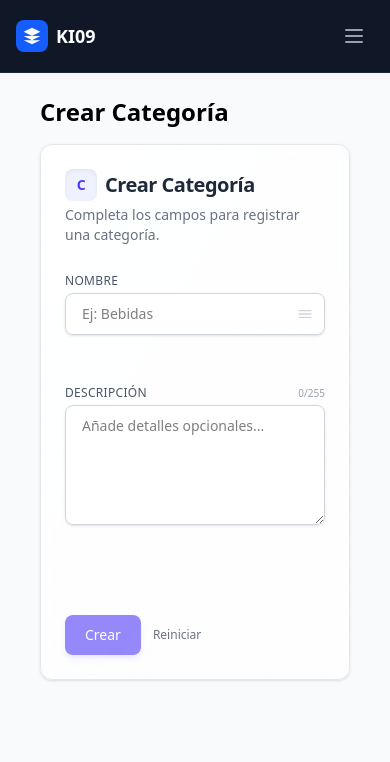
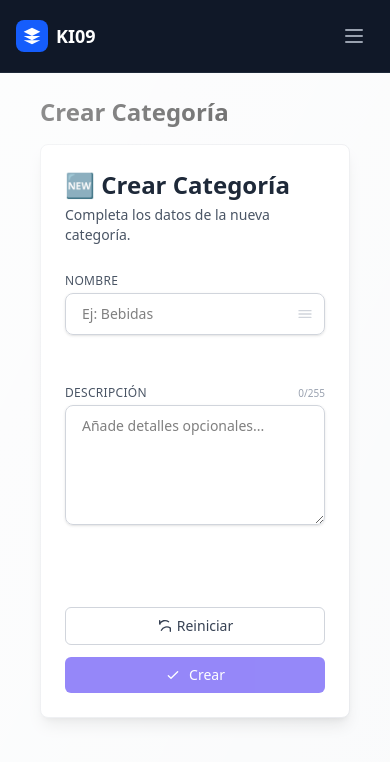
Before and after one commit to josuebushmaster/KI09-Frontend, a React (Vite) app: page /categorias/create in a window 390 px wide. Shown: the top 762 px of the page. Built offline with nearby package versions, Linux system fonts and the light colour scheme.

Commit message:
feat: mejorar la gestión del layout y la barra de navegación con estado colapsable y diseño responsivo

```diff
--- a/src/presentation/core/Layout.tsx
+++ b/src/presentation/core/Layout.tsx
@@ -8,6 +8,7 @@ interface LayoutProps {
 
 const Layout = ({ children }: LayoutProps) => {
   const [isMobile, setIsMobile] = useState(false);
+  const [isCollapsed, setIsCollapsed] = useState(false);
 
   useEffect(() => {
     const checkScreenSize = () => {
@@ -20,9 +21,9 @@ const Layout = ({ children }: LayoutProps) => {
   }, []);
 
   return (
-    <div className="min-h-screen bg-gray-50">
-      <Navbar />
-      <main className={`transition-all duration-300 ${isMobile ? 'ml-0' : 'ml-64'}`}>
+    <div className="min-h-screen bg-gray-50 flex">
+      <Navbar isCollapsed={isCollapsed} setIsCollapsed={setIsCollapsed} />
+      <main className={`flex-1 transition-all duration-300 ${isMobile ? 'ml-0' : (isCollapsed ? 'ml-16' : 'ml-64')}`}>
         <div className={`p-6 ${isMobile ? 'pt-20' : ''}`}>
           {children}
         </div>
--- a/src/presentation/modules/categorias/components/CategoriaForm.tsx
+++ b/src/presentation/modules/categorias/components/CategoriaForm.tsx
@@ -42,18 +42,17 @@ export default function CategoriaForm({ initial = {}, onSubmit, submitLabel = 'G
   return (
     <form
       onSubmit={handleSubmit}
-      className="relative max-w-2xl w-full overflow-hidden rounded-xl bg-white/70 backdrop-blur shadow-sm border border-gray-200 p-6 md:p-8 transition-all"
+      className="max-w-lg w-full mx-auto bg-white rounded-lg shadow-lg border border-gray-200 p-6 space-y-6 transition-colors"
     >
       {/* Decorativo */}
       <div className="pointer-events-none absolute inset-0 rounded-xl bg-gradient-to-br from-white/60 via-white/40 to-white/10" />
       <div className="relative space-y-7">
         <header className="space-y-1">
-          <h2 className="text-xl font-semibold tracking-tight text-gray-800 flex items-center gap-2">
-            <span className="inline-flex h-8 w-8 items-center justify-center rounded-lg bg-indigo-50 text-indigo-600 text-sm font-bold shadow-inner">C</span>
-            {initial?.id_categoria ? 'Editar Categoría' : 'Crear Categoría'}
+          <h2 className="text-2xl font-bold text-gray-800 flex items-center gap-2">
+            {initial?.id_categoria ? '✏️ Editar Categoría' : '🆕 Crear Categoría'}
           </h2>
-          <p className="text-sm text-gray-500">
-            Completa los campos para {initial?.id_categoria ? 'actualizar' : 'registrar'} una categoría.
+          <p className="text-sm text-gray-600">
+            {initial?.id_categoria ? 'Actualiza los datos de la categoría.' : 'Completa los datos de la nueva categoría.'}
           </p>
         </header>
 
@@ -119,31 +118,34 @@ export default function CategoriaForm({ initial = {}, onSubmit, submitLabel = 'G
         </div>
 
         {/* Acciones */}
-        <div className="flex items-center gap-3 pt-2">
+        <div className="flex flex-col sm:flex-row sm:justify-end gap-3 mt-4">
+          <button
+            type="button"
+            onClick={() => { setNombre(''); setDescripcion(''); setError(null); }}
+            className="flex items-center justify-center gap-1 px-4 py-2 text-sm font-medium text-gray-700 border border-gray-300 rounded-md hover:bg-gray-100 focus:outline-none focus:ring-2 focus:ring-indigo-200"
+          >
+            <svg className="w-4 h-4" fill="none" stroke="currentColor" strokeWidth={2} viewBox="0 0 24 24">
+              <path strokeLinecap="round" strokeLinejoin="round" d="M4 4v5h.582M20 20v-5h-.581M4 9a9 9 0 0113.446-3.414M20 15a9 9 0 00-13.446 3.414" />
+            </svg>
+            Reiniciar
+          </button>
           <button
             type="submit"
             disabled={saving || !trimmedName}
-            className="relative inline-flex items-center gap-2 rounded-lg bg-indigo-600 px-5 py-2.5 text-sm font-medium text-white shadow-md shadow-indigo-500/20 transition hover:bg-indigo-700 focus:outline-none focus:ring-2 focus:ring-indigo-300 disabled:cursor-not-allowed disabled:opacity-60"
+            className="flex items-center justify-center gap-2 px-4 py-2 text-sm font-medium text-white bg-indigo-600 rounded-md hover:bg-indigo-700 focus:outline-none focus:ring-2 focus:ring-indigo-500 disabled:opacity-60 disabled:cursor-not-allowed transition"
           >
-            {saving && (
-              <span className="absolute left-3 inline-flex">
-                <svg className="h-4 w-4 animate-spin" viewBox="0 0 24 24" fill="none">
-                  <circle className="opacity-25" cx="12" cy="12" r="10" stroke="currentColor" strokeWidth="4" />
-                  <path className="opacity-75" fill="currentColor" d="M4 12a8 8 0 018-8v4a4 4 0 00-4 4H4z" />
-                </svg>
-              </span>
+            {saving ? (
+              <svg className="w-4 h-4 animate-spin" viewBox="0 0 24 24" fill="none">
+                <circle className="opacity-25" cx="12" cy="12" r="10" stroke="currentColor" strokeWidth="4" />
+                <path className="opacity-75" fill="currentColor" d="M4 12a8 8 0 018-8v4a4 4 0 00-4 4H4z" />
+              </svg>
+            ) : (
+              <svg className="w-4 h-4" fill="none" stroke="currentColor" strokeWidth={2} viewBox="0 0 24 24">
+                <path strokeLinecap="round" strokeLinejoin="round" d="M5 13l4 4L19 7" />
+              </svg>
             )}
-            <span className={saving ? 'pl-5' : ''}>{saving ? 'Guardando…' : submitLabel}</span>
+            {saving ? 'Guardando...' : submitLabel}
           </button>
-          {!saving && (
-            <button
-              type="button"
-              onClick={() => { setNombre(''); setDescripcion(''); setError(null); }}
-              className="text-xs font-medium text-gray-500 hover:text-indigo-600 transition"
-            >
-              Reiniciar
-            </button>
-          )}
         </div>
       </div>
     </form>
--- a/src/presentation/modules/categorias/components/CategoriaList.tsx
+++ b/src/presentation/modules/categorias/components/CategoriaList.tsx
@@ -43,14 +43,19 @@ const CategoriaList = () => {
   }
 
   return (
-    <div className="p-4">
-      <div className="flex items-center justify-between mb-4">
-        <h2 className="text-xl font-bold">Lista de Categorías</h2>
-        <Link to="/categorias/create" className="bg-indigo-600 text-white px-3 py-1 rounded hover:bg-indigo-700">Crear categoría</Link>
+    <div className="max-w-5xl mx-auto p-6 bg-white rounded-xl shadow-lg space-y-6">
+      <div className="flex flex-col sm:flex-row items-center justify-between">
+        <h2 className="text-2xl font-semibold text-gray-800">Gestión de Categorías</h2>
+        <Link to="/categorias/create" className="inline-flex items-center gap-2 bg-indigo-600 text-white px-4 py-2 rounded-md hover:bg-indigo-700 text-sm font-medium shadow">
+          <svg className="w-4 h-4" fill="none" stroke="currentColor" strokeWidth={2} viewBox="0 0 24 24">
+            <path strokeLinecap="round" strokeLinejoin="round" d="M12 4v16m8-8H4" />
+          </svg>
+          Crear categoría
+        </Link>
       </div>
 
       {/* Filtros */}
-      <div className="mb-4 bg-white/90 backdrop-blur-sm rounded-lg shadow-sm border border-gray-100 p-4">
+      <div className="mb-4 bg-gray-50 rounded-lg shadow-inner border border-gray-200 p-4">
         <div className="flex flex-col sm:flex-row gap-3 items-start sm:items-center">
           <div className="flex-1">
             <div className="relative">
@@ -130,21 +135,21 @@ const CategoriaList = () => {
         </div>
       ) : (
         <>
-          <div className="bg-white rounded-lg shadow overflow-hidden">
+          <div className="bg-white rounded-lg shadow border border-gray-200 overflow-hidden">
             <div className="overflow-x-auto">
-              <table className="min-w-full divide-y divide-gray-200">
+              <table className="min-w-full divide-y divide-gray-200 table-auto sm:table-fixed">
                 <thead className="bg-gray-50">
                   <tr>
-                    <th className="px-6 py-3 text-center text-xs font-medium text-gray-500 uppercase tracking-wider w-16">
+                    <th className="px-4 py-2 text-center text-xs font-medium text-gray-500 uppercase tracking-wider w-12">
                       N°
                     </th>
-                    <th className="px-6 py-3 text-left text-xs font-medium text-gray-500 uppercase tracking-wider">
+                    <th className="px-4 py-2 text-left text-xs font-medium text-gray-500 uppercase tracking-wider">
                       Nombre
                     </th>
-                    <th className="px-6 py-3 text-left text-xs font-medium text-gray-500 uppercase tracking-wider">
+                    <th className="hidden sm:table-cell px-4 py-2 text-left text-xs font-medium text-gray-500 uppercase tracking-wider">
                       Descripción
                     </th>
-                    <th className="px-6 py-3 text-right text-xs font-medium text-gray-500 uppercase tracking-wider">
+                    <th className="px-4 py-2 text-right text-xs font-medium text-gray-500 uppercase tracking-wider">
                       Acciones
                     </th>
                   </tr>
@@ -155,24 +160,24 @@ const CategoriaList = () => {
                     const valid = Number.isFinite(id);
                     return (
                       <tr key={String(categoria.id_categoria ?? Math.random())} className="hover:bg-gray-50">
-                        <td className="px-6 py-4 whitespace-nowrap text-center">
+                        <td className="px-4 py-3 whitespace-nowrap text-center text-sm text-gray-600">
                           <div className="text-sm font-medium text-gray-500">
                             {index + 1}
                           </div>
                         </td>
-                        <td className="px-6 py-4 whitespace-nowrap">
+                        <td className="px-4 py-3 whitespace-nowrap">
                           <div className="text-sm font-medium text-gray-900">
                             {categoria.nombre}
                           </div>
                         </td>
-                        <td className="px-6 py-4">
+                        <td className="hidden sm:table-cell px-4 py-3">
                           <div className="text-sm text-gray-600">
                             {categoria.descripcion && String(categoria.descripcion).trim()
                               ? categoria.descripcion
                               : <span className="italic text-gray-400">Sin descripción</span>}
                           </div>
                         </td>
-                        <td className="px-6 py-4 whitespace-nowrap text-right text-sm font-medium">
+                        <td className="px-4 py-3 whitespace-nowrap text-right text-sm font-medium">
                           <div className="flex justify-end space-x-2">
                             <button
                               onClick={() => {
@@ -183,9 +188,11 @@ const CategoriaList = () => {
                                 }
                                 navigate(`/categorias/${id}/edit`);
                               }}
-                              className={`inline-flex items-center px-3 py-1 border border-transparent text-sm font-medium rounded-md text-white bg-blue-600 hover:bg-blue-700 focus:outline-none focus:ring-2 focus:ring-offset-2 focus:ring-blue-500 ${!valid ? 'opacity-50 cursor-not-allowed' : ''}`}
-                              disabled={!valid}
+                              className="inline-flex items-center gap-1 px-3 py-1 text-xs font-semibold text-white bg-blue-600 rounded hover:bg-blue-700 transition"
                             >
+                              <svg className="w-4 h-4" fill="none" stroke="currentColor" strokeWidth={2} viewBox="0 0 24 24">
+                                <path strokeLinecap="round" strokeLinejoin="round" d="M11 17h2m-1-1V5" />
+                              </svg>
                               Editar
                             </button>
                             <button
@@ -197,8 +204,11 @@ const CategoriaList = () => {
                                 }
                                 setPendingDelete({ id, nombre: categoria.nombre });
                               }}
-                              className="inline-flex items-center px-3 py-1 border border-transparent text-sm font-medium rounded-md text-white bg-red-600 hover:bg-red-700 focus:outline-none focus:ring-2 focus:ring-offset-2 focus:ring-red-500"
+                              className="inline-flex items-center gap-1 px-3 py-1 text-xs font-semibold text-white bg-red-600 rounded hover:bg-red-700 transition"
                             >
+                              <svg className="w-4 h-4" fill="none" stroke="currentColor" strokeWidth={2} viewBox="0 0 24 24">
+                                <path strokeLinecap="round" strokeLinejoin="round" d="M6 18L18 6M6 6l12 12" />
+                              </svg>
                               Eliminar
                             </button>
                           </div>
```
Also changed, not shown: src/presentation/core/Navbar.tsx (+10 -11 lines), src/presentation/core/SidebarContext.tsx (added, +12 -0 lines).
